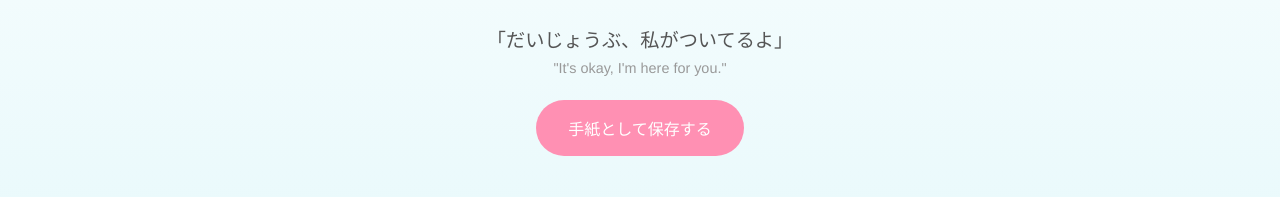
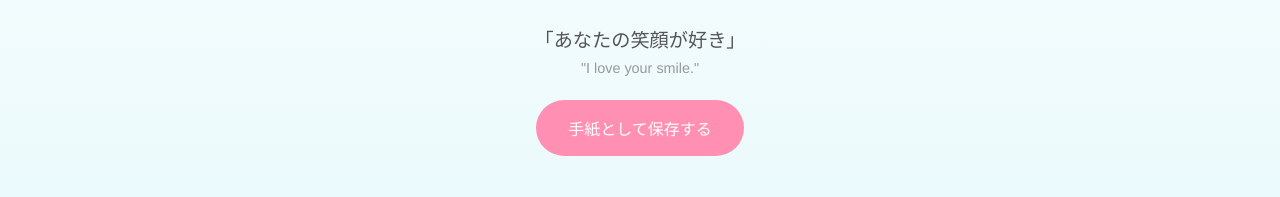
Before and after one commit to nyankotanmi/ai-mikuji, a website: page index.html in a window 1280 px wide. Both pictures are taken after a click on the button "スタート". Shown: the part 331-528 px from the top of the page. Drawn offline with Linux system fonts and the light colour scheme.

Commit message:
Add files via upload

```diff
--- a/index.html
+++ b/index.html
@@ -14,9 +14,9 @@
   </div>
   <div class="experience hidden">
     <div class="character-entry">
-      <img src="oshi.png" alt="推しキャラ" class="character" />
-      <div class="dialogue">「だいじょうぶ、私がついてるよ」</div>
-      <div class="translation">"It's okay, I'm here for you."</div>
+      <img id="characterImg" src="" alt="推しキャラ" class="character" />
+      <div id="dialogue" class="dialogue"></div>
+      <div id="translation" class="translation"></div>
     </div>
     <button id="saveBtn">手紙として保存する</button>
   </div>
--- a/scripts.js
+++ b/scripts.js
@@ -2,6 +2,30 @@
 function startExperience() {
   document.querySelector('.launch').style.display = 'none';
   document.querySelector('.experience').classList.remove('hidden');
+
+  const characters = [
+    { img: '123.png', ja: 'あなたには癒しの才能があるよ', en: 'You have the power to heal.' },
+    { img: '124.png', ja: 'そばにいるよ、安心して', en: 'I’m by your side, don’t worry.' },
+    { img: '125.png', ja: '焦らなくて大丈夫', en: 'No need to rush.' },
+    { img: '126.png', ja: '今日も頑張っててえらい！', en: 'You’re doing great today!' },
+    { img: '127.png', ja: 'ひとやすみ、しよう？', en: 'Take a little break, okay?' },
+    { img: '128.png', ja: 'ありのままで素敵だよ', en: 'You’re perfect just the way you are.' },
+    { img: '129.png', ja: '一緒に笑おう？', en: 'Let’s smile together!' },
+    { img: '130.png', ja: 'あなたの味方だよ', en: 'I’m always on your side.' },
+    { img: '131.png', ja: '泣いてもいいんだよ', en: 'It’s okay to cry.' },
+    { img: '132.png', ja: '夢、あきらめないで', en: 'Don’t give up on your dream.' },
+    { img: '133.png', ja: '世界にひとりだけのあなたへ', en: 'To the one and only you.' },
+    { img: '134.png', ja: '今は休む時間かも', en: 'Maybe now’s a time to rest.' },
+    { img: '135.png', ja: 'がんばりすぎ注意！', en: 'Don’t overdo it!' },
+    { img: '136.png', ja: '深呼吸してみよう', en: 'Take a deep breath.' },
+    { img: '137.png', ja: 'あなたの笑顔が好き', en: 'I love your smile.' },
+    { img: '138.png', ja: '今日はちょっと甘えてもいいよ', en: 'It’s okay to lean on me today.' }
+  ];
+
+  const selected = characters[Math.floor(Math.random() * characters.length)];
+  document.getElementById('characterImg').src = selected.img;
+  document.getElementById('dialogue').textContent = '「' + selected.ja + '」';
+  document.getElementById('translation').textContent = '"' + selected.en + '"';
 }
 
 document.getElementById('saveBtn').addEventListener('click', () => {
```
Also changed, not shown: 123.png (added), 124.png (added), 125.png (added), 126.png (added), 127.png (added), 128.png (added), 129.png (added), 130.png (added), 131.png (added), 132.png (added), 133.png (added), 134.png (added), 135.png (added), 136.png (added), 2 more files.
